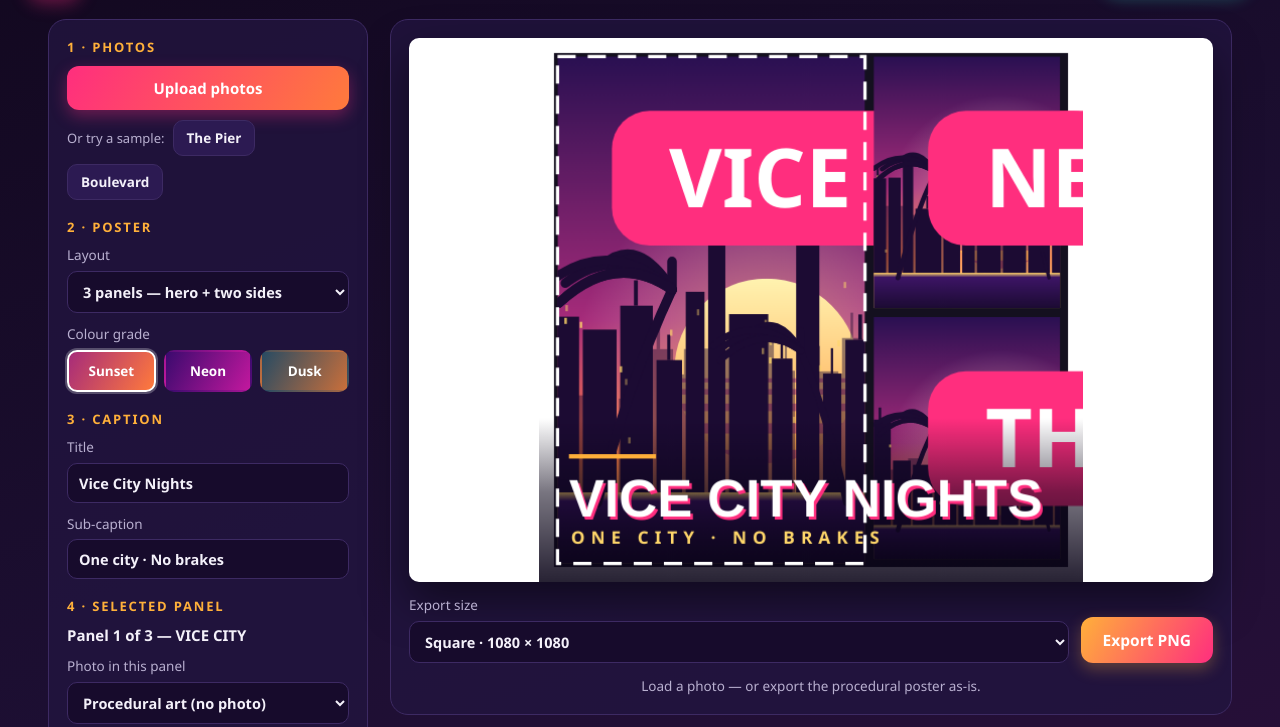
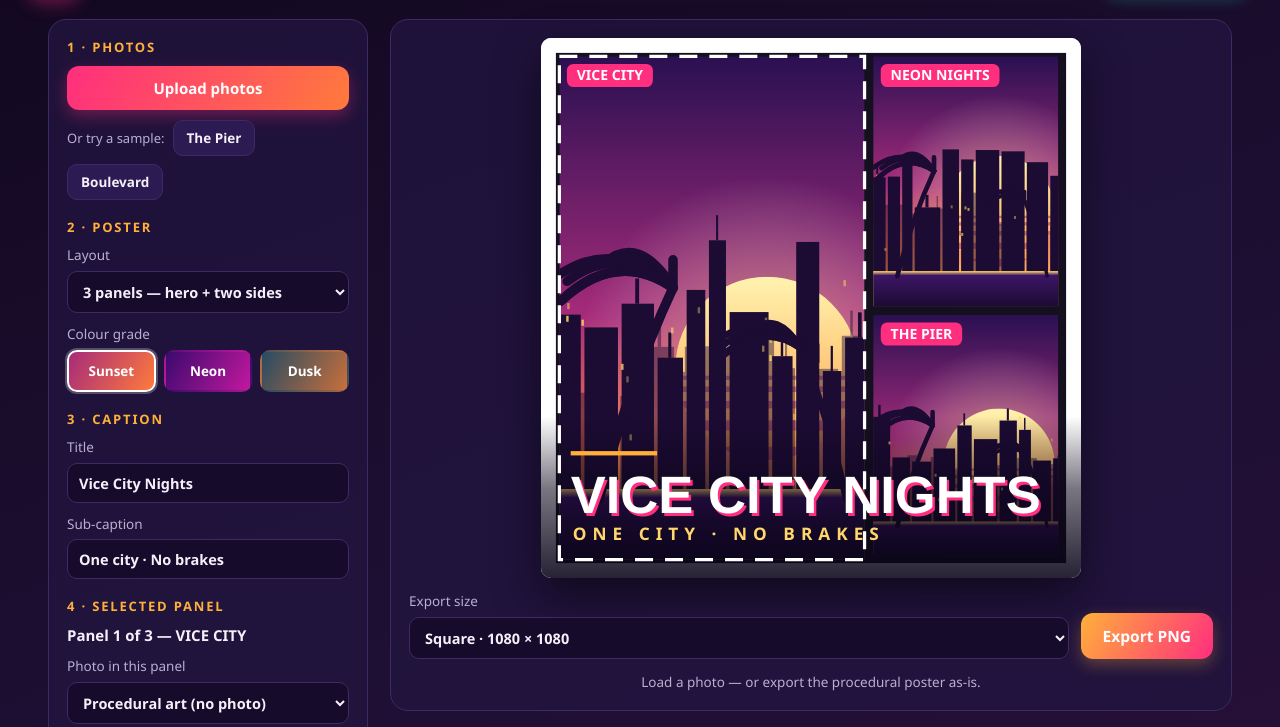
Before and after one commit to Apip21/vice-city-poster-maker, a plain HTML site: page app/index.html in a window 1280 px wide. Shown: the part 73-800 px from the top of the page. Drawn offline with Linux system fonts and the light colour scheme.

Commit message:
Fix panel tag scale and stage sizing; add screenshots

```diff
--- a/app/src/engine.js
+++ b/app/src/engine.js
@@ -338,13 +338,13 @@ function paintCaption(ctx, grade, W, H, title, sub) {
 }
 
 function paintTag(ctx, grade, rect, text, unit) {
-  const fontSize = Math.max(11, unit * 15);
+  const fontSize = Math.max(11, unit * 2.6);
   ctx.font = `800 ${fontSize}px ${SUB_FONT}`;
   const padX = fontSize * 0.7;
   const width = ctx.measureText(text).width + padX * 2;
   const height = fontSize * 1.65;
-  const tx = rect.x + unit * 10;
-  const ty = rect.y + unit * 10;
+  const tx = rect.x + unit * 1.4;
+  const ty = rect.y + unit * 1.4;
   ctx.fillStyle = grade.tagBg;
   roundedRect(ctx, tx, ty, width, height, height * 0.28);
   ctx.fill();
--- a/app/style.css
+++ b/app/style.css
@@ -186,9 +186,10 @@ button:hover { border-color: var(--amber); }
 .stage-panel { display: flex; flex-direction: column; gap: 14px; align-items: center; }
 
 #stage {
-  width: 100%;
+  max-width: 100%;
   max-height: 68vh;
-  object-fit: contain;
+  width: auto;
+  height: auto;
   border-radius: 10px;
   box-shadow: 0 18px 44px rgba(0, 0, 0, 0.5);
   cursor: grab;
@@ -224,7 +225,7 @@ body.shot-cover .status,
 body.shot-cover .foot { display: none; }
 body.shot-cover .workspace { display: block; padding: 0; max-width: none; }
 body.shot-cover .stage-panel { background: none; border: 0; padding: 0; }
-body.shot-cover #stage { max-height: none; border-radius: 0; box-shadow: none; }
+body.shot-cover #stage { width: 100%; max-height: none; border-radius: 0; box-shadow: none; }
 
 @media (max-width: 860px) {
   .workspace { grid-template-columns: 1fr; }
```
Also changed, not shown: screenshots/01-cover.jpg (added), screenshots/02-editor.jpg (added), screenshots/03-portrait.jpg (added), screenshots/04-square.jpg (added).
